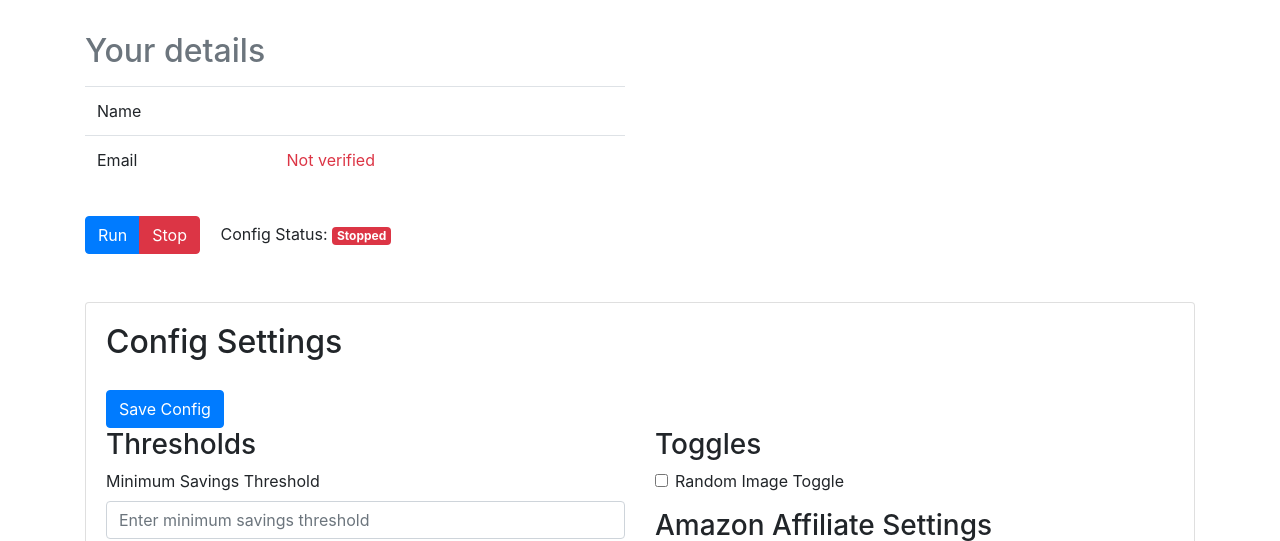
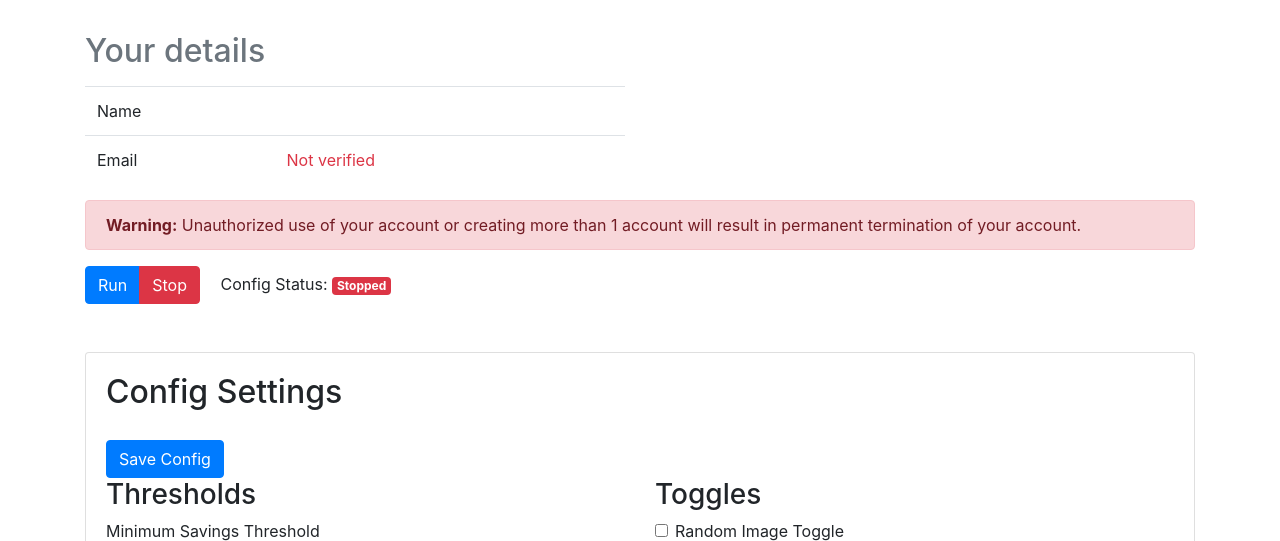
Before and after one commit to hkhan701/DealDynamo-deprecated, a Flask app: template templates/profile.html in a window 1280 px wide. Shown: the part 188-729 px from the top of the page. Run offline with Flask 3, Linux system fonts and the light colour scheme; the template is opened without the code that fills it, so the values that code supplies are empty; some libraries are stand-ins or nearby versions.

Commit message:
Added some warning notes

```diff
--- a/templates/index.html
+++ b/templates/index.html
@@ -19,6 +19,9 @@
 
 
                                 <div class="crossnote markdown-preview  ">
+                                    <div class="alert alert-danger" role="alert">
+                                        <strong>Warning:</strong> Unauthorized use of your account or creating more than 1 account will result in permanent termination of your account.
+                                    </div>
 
                                     <h1 id="amazon-deals-posting-bot">Amazon Deals Posting Bot </h1>
                                     <p>Welcome to the Amazon Deals Posting Bot! This application helps you automate the posting of
--- a/templates/profile.html
+++ b/templates/profile.html
@@ -44,6 +44,9 @@
                                 </tbody>
                             </table>
                         </div>
+                    </div>
+                    <div class="alert alert-danger" role="alert">
+                        <strong>Warning:</strong> Unauthorized use of your account or creating more than 1 account will result in permanent termination of your account.
                     </div>
                     <div class="row mt-3">
                         <div class="col-md-6">
```
